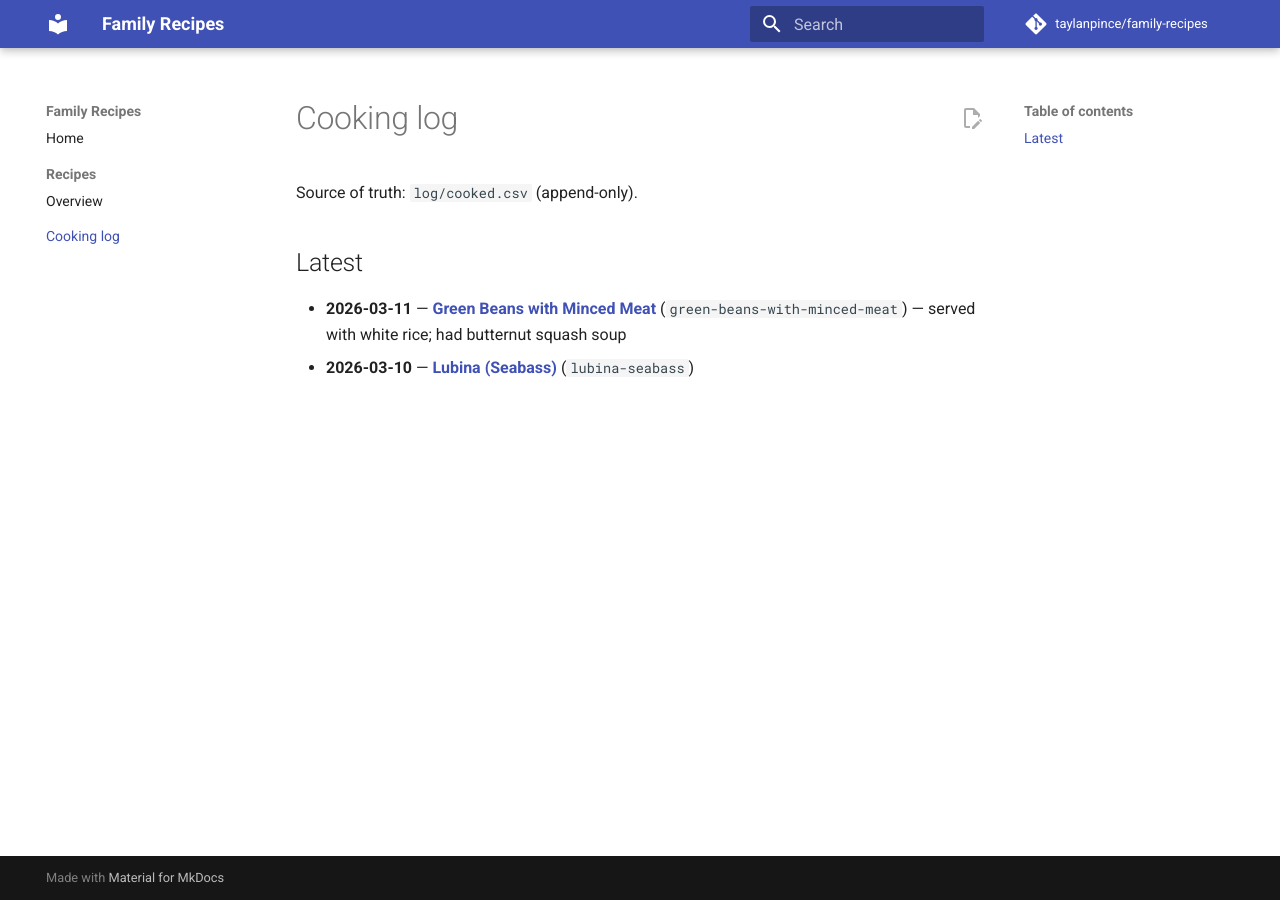
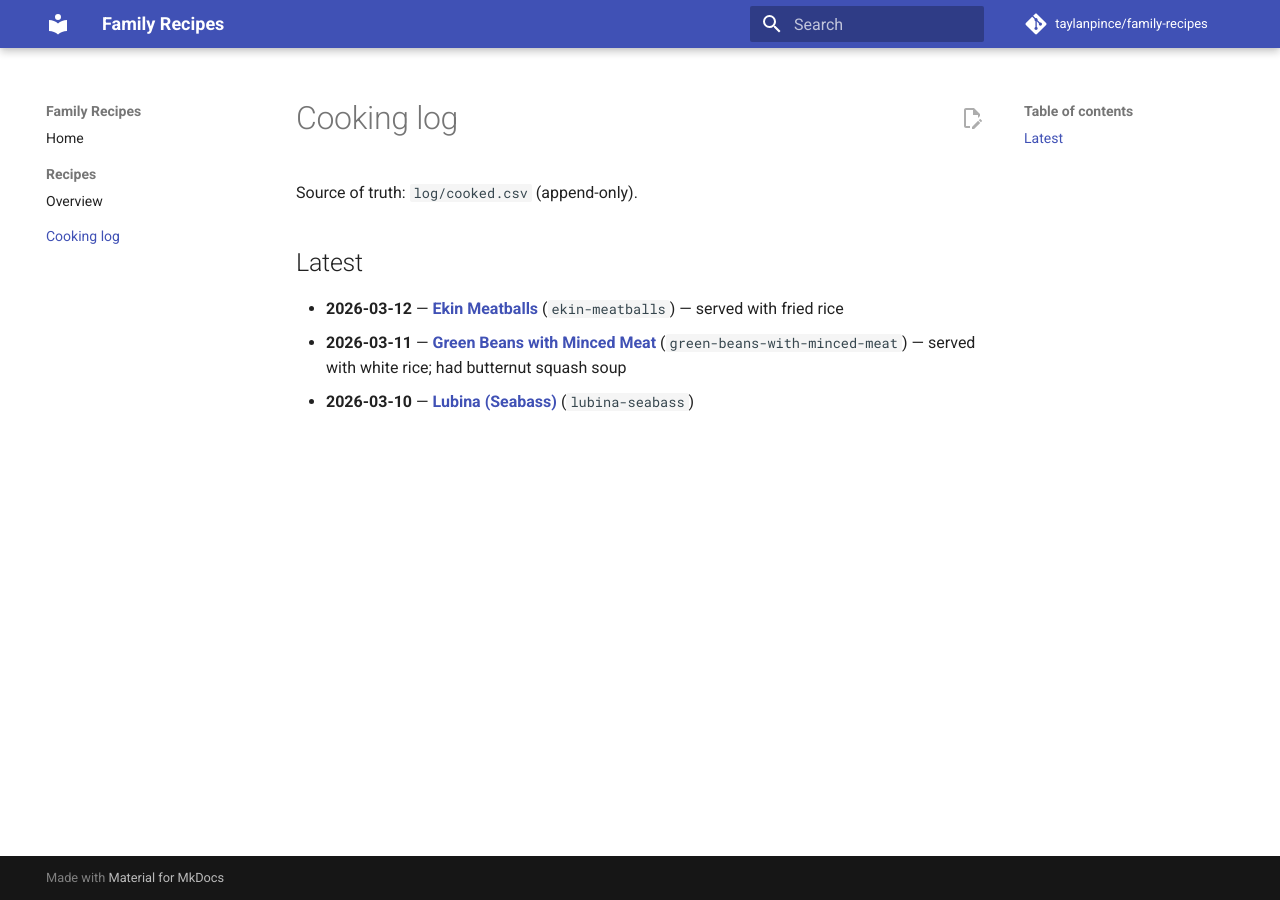
Before and after one commit to taylanpince/family-recipes, an MkDocs documentation site: the page built from docs/log.md, in a window 1280 px wide. Built offline with MkDocs 1.6.1 and Material for MkDocs 9.7.7, drawn with Linux system fonts in a browser that asks for light colours; comment, search, counter and statistics services are not loaded.

Commit message:
chore: log 2026-03-12 dinner

```diff
--- a/docs/log.md
+++ b/docs/log.md
@@ -4,5 +4,6 @@ Source of truth: `log/cooked.csv` (append-only).
 
 ## Latest
 
+- **2026-03-12** — [**Ekin Meatballs**](recipes/ekin-meatballs.md) (`ekin-meatballs`) — served with fried rice
 - **2026-03-11** — [**Green Beans with Minced Meat**](recipes/green-beans-with-minced-meat.md) (`green-beans-with-minced-meat`) — served with white rice; had butternut squash soup
 - **2026-03-10** — [**Lubina (Seabass)**](recipes/lubina-seabass.md) (`lubina-seabass`)
```
Also changed, not shown: 1 other file.
